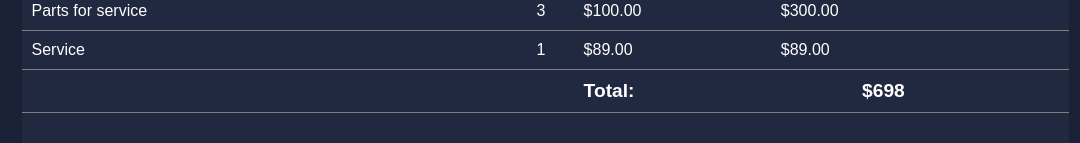
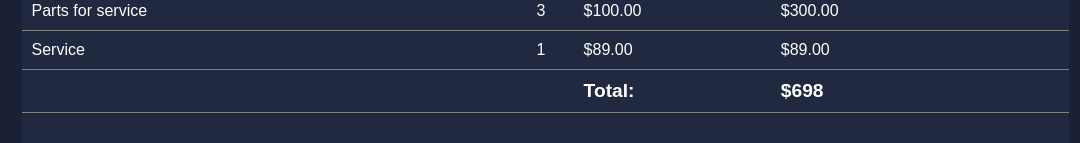
Before and after one commit to konika098/email-tamplate, a plain HTML site: page index.html in a window 1280 px wide. Shown: the part 436-579 px from the top of the page, without its empty margins (95-1175 px from the left). Drawn offline with Linux system fonts and the light colour scheme.

Commit message:
chnage some desgin

```diff
--- a/index.html
+++ b/index.html
@@ -154,7 +154,7 @@
       <tr class="bottom">
         <td></td>
         <td></td>
-        <td colspan="3" class="invoice-total"><strong>Total:</strong></td>
+        <td class="invoice-total"><strong>Total:</strong></td>
         <td class="invoice-total"><strong>$698</strong></td>
       </tr>
       <tr class="footerSection">
```
